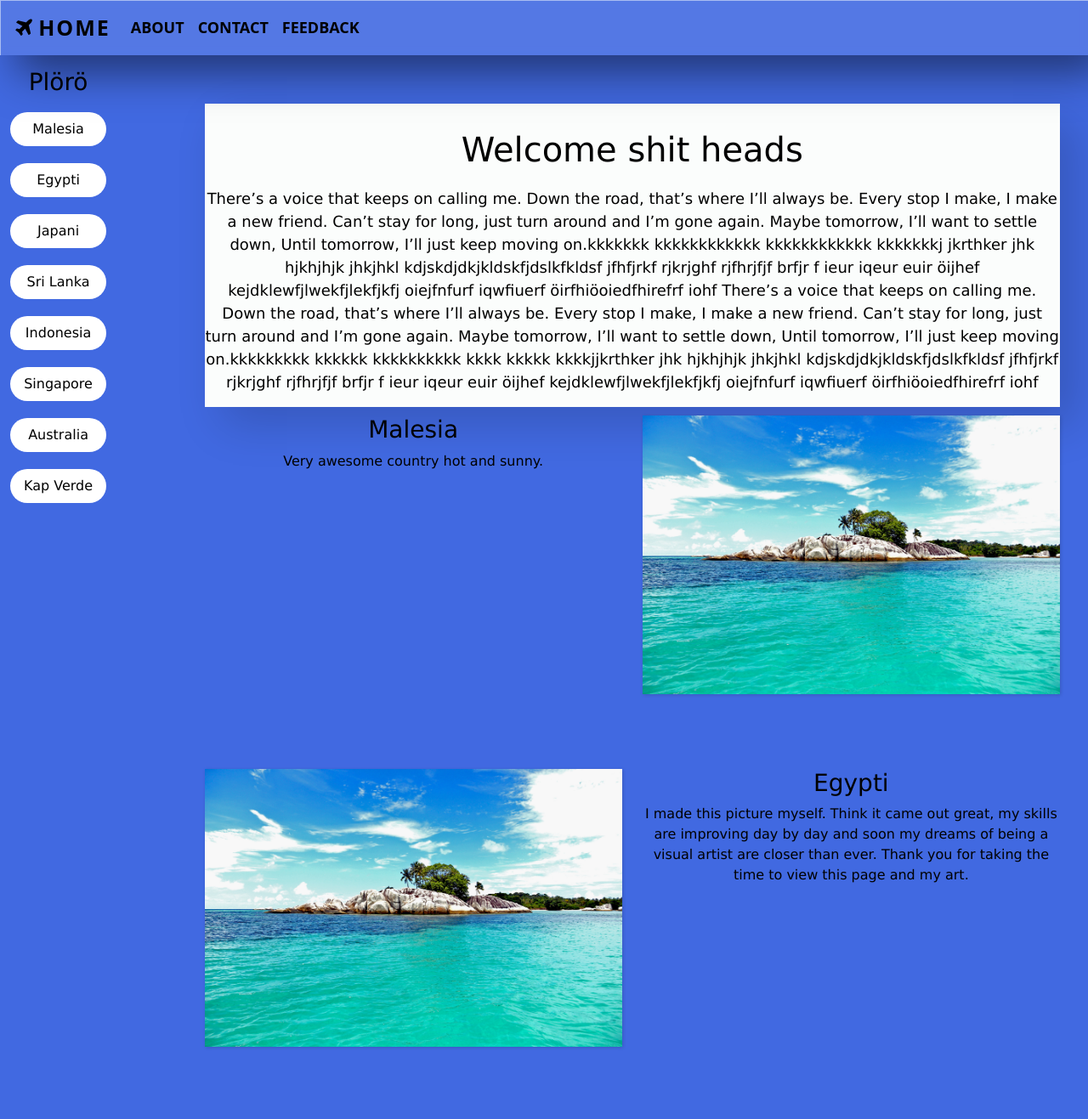
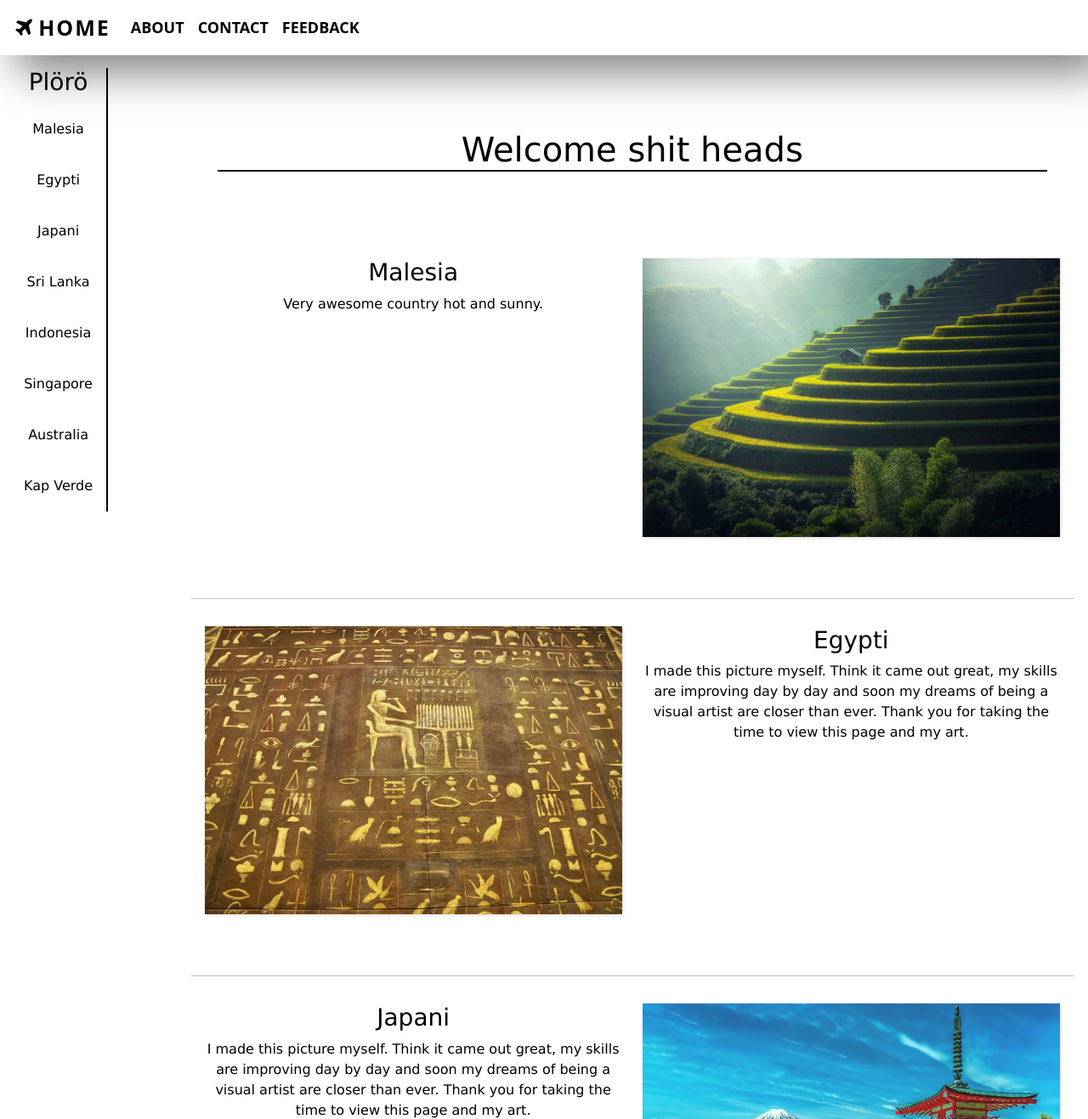
Before and after one commit to jerejalmari/Jeres-Angels-wwwProject, a PHP site: page /countries.html in a window 1280 px wide. Shown: the top 1317 px of the page at 85% size. Run offline with PHP 8.4, Linux system fonts and the light colour scheme.

Commit message:
everything

```diff
--- a/countries.html
+++ b/countries.html
@@ -88,115 +88,108 @@
         <div class="col-lg-12 col-md-12 col-sm-12">
             <div class="welcome">
             <h1>Welcome shit heads</h1>
-            <p>There’s a voice that keeps on calling me. Down the road, that’s where I’ll always be.
-               Every stop I make, I make a new friend. Can’t stay for long,
-                just turn around and I’m gone again. Maybe tomorrow, I’ll want to settle down,
-                Until tomorrow, I’ll just keep moving on.kkkkkkk kkkkkkkkkkkk kkkkkkkkkkkk kkkkkkkj jkrthker jhk
-                hjkhjhjk jhkjhkl
-                kdjskdjdkjkldskfjdslkfkldsf jfhfjrkf rjkrjghf rjfhrjfjf brfjr f  ieur iqeur  euir  öijhef
-                kejdklewfjlwekfjlekfjkfj oiejfnfurf iqwfiuerf öirfhiöoiedfhirefrf iohf
-                There’s a voice that keeps on calling me. Down the road, that’s where I’ll always be.
-                Every stop I make, I make a new friend. Can’t stay for long,
-                just turn around and I’m gone again. Maybe tomorrow, I’ll want to settle down,
-                Until tomorrow, I’ll just keep moving on.kkkkkkkkk kkkkkk kkkkkkkkkk kkkk kkkkk kkkkjjkrthker jhk
-                hjkhjhjk jhkjhkl
-                kdjskdjdkjkldskfjdslkfkldsf jfhfjrkf rjkrjghf rjfhrjfjf brfjr f  ieur iqeur  euir  öijhef
-                kejdklewfjlwekfjlekfjkfj oiejfnfurf iqwfiuerf öirfhiöoiedfhirefrf iohf</p>
+
           </div>
         </div>
-        <div class="col-lg-6 col-md-6 col-sm-12">
-          <h3 class="feature-title" id="malesia">Malesia</h3>
+      </div>
+      <div class="features row parent" id="malesia">
+        <div class="col-lg-6 col-md-6 col-sm-12 c-text">
+          <h3 class="feature-title">Malesia</h3>
           <p>Very awesome country hot and sunny.</p>
         </div>
-        <div class="col-lg-6 col-md-6 col-sm-12">
-            <img src="img/seapic.jpg" alt="Picture of Sri Lanka">
+
+        <div class="col-lg-6 col-md-6 col-sm-12 c-img">
+            <img src="img/malesia2.jpg" alt="Picture of Malaysia">
           </div>
       </div>
-      <div class="features row">
-        <div class="col-lg-6 col-md-6 col-sm-12">
-            <img src="img/seapic.jpg" alt="Picture of Sri Lanka">
+      <hr>
+      <div class="features row parent" id="egypti">
+        <div class="col-lg-6 col-md-6 col-sm-12 c-img">
+            <img src="img/egypti2.jpg" alt="Picture of Egypt">
           </div>
-          <div class="col-lg-6 col-md-6 col-sm-12">
-            <h3 class="feature-title" id="egypti">Egypti</h3>
+          <div class="col-lg-6 col-md-6 col-sm-12 c-text">
+            <h3 class="feature-title">Egypti</h3>
             <p>I made this picture myself. Think it came out great, my skills are improving day by day and soon my dreams of being a visual artist are closer than ever. Thank you for taking the time to view this page and my art.</p>
           </div>
 
+      </div>
+      <hr>
+      <div class="features row parent" id="japani">
 
-      </div>
-      <div class="features row">
-
-          <div class="col-lg-6 col-md-6 col-sm-12">
-            <h3 class="feature-title" id="japani">Japani</h3>
+          <div class="col-lg-6 col-md-6 col-sm-12 c-text">
+            <h3 class="feature-title">Japani</h3>
             <p>I made this picture myself. Think it came out great, my skills are improving day by day and soon my dreams of being a visual artist are closer than ever. Thank you for taking the time to view this page and my art.</p>
           </div>
-          <div class="col-lg-6 col-md-6 col-sm-12">
-            <img src="images/australia.jpg" alt="Picture of Sri Lanka">
+          <div class="col-lg-6 col-md-6 col-sm-12 c-img">
+            <img src="img/jaappani1.jpg" alt="Picture of Sri Lanka">
           </div>
 
       </div>
-      <div class="features row" id="sri lanka">
-
-          <div class="col-lg-6 col-md-6 col-sm-12">
-            <h3 class="feature-title" id="sri lanka">Sri Lanka</h3>
-            <p id="srilanka">I made this picture myself. Think it came out great, my skills are improving day by day and soon my dreams of being a visual artist are closer than ever. Thank you for taking the time to view this page and my art.
+      <hr>
+      <div class="features row parent" id="sri lanka">
+        <div class="col-lg-6 col-md-6 col-sm-12 c-img">
+          <img src="img/sri lanka.jpg" alt="Picture of Sri Lanka">
+        </div>
+          <div class="col-lg-6 col-md-6 col-sm-12 c-text">
+            <h3 class="feature-title">Sri Lanka</h3>
+            <p>I made this picture myself. Think it came out great, my skills are improving day by day and soon my dreams of being a visual artist are closer than ever. Thank you for taking the time to view this page and my art.
               I made this picture myself. Think it came out great, my skills are improving day by day and soon my dreams of being a visual artist are closer than ever. Thank you for taking the time to view this page and my art.
               I made this picture myself. Think it came out great, my skills are improving day by day and soon my dreams of being a visual artist are closer than ever. Thank you for taking the time to view this page and my art.
             </p>
           </div>
-          <div class="col-lg-6 col-md-6 col-sm-12">
-            <img src="images/australia.jpg" alt="Picture of Sri Lanka">
-          </div>
         </div>
-        <div class="features row">
+        <hr>
+        <div class="features row parent" id="indonesia">
 
-          <div class="col-lg-6 col-md-6 col-sm-12">
-            <h3 class="feature-title" id="indonesia">Indonesia</h3>
-            <p id="srilanka">I made this picture myself. Think it came out great, my skills are improving day by day and soon my dreams of being a visual artist are closer than ever. Thank you for taking the time to view this page and my art.
+          <div class="col-lg-6 col-md-6 col-sm-12 c-text">
+            <h3 class="feature-title">Indonesia</h3>
+            <p>I made this picture myself. Think it came out great, my skills are improving day by day and soon my dreams of being a visual artist are closer than ever. Thank you for taking the time to view this page and my art.
               I made this picture myself. Think it came out great, my skills are improving day by day and soon my dreams of being a visual artist are closer than ever. Thank you for taking the time to view this page and my art.
               I made this picture myself. Think it came out great, my skills are improving day by day and soon my dreams of being a visual artist are closer than ever. Thank you for taking the time to view this page and my art.
             </p>
           </div>
-          <div class="col-lg-6 col-md-6 col-sm-12">
-            <img src="images/australia.jpg" alt="Picture of Sri Lanka">
+          <div class="col-lg-6 col-md-6 col-sm-12 c-img">
+            <img src="img/indonesia1.jpg" alt="Picture of Sri Lanka">
           </div>
         </div>
-        <div class="features row">
-
-          <div class="col-lg-6 col-md-6 col-sm-12">
-            <h3 class="feature-title" id="singapore">Singapore</h3>
-            <p id="srilanka">I made this picture myself. Think it came out great, my skills are improving day by day and soon my dreams of being a visual artist are closer than ever. Thank you for taking the time to view this page and my art.
+        <hr>
+        <div class="features row parent" id="singapore">
+          <div class="col-lg-6 col-md-6 col-sm-12 c-img">
+            <img src="img/singapore.jpg" alt="Picture of Sri Lanka">
+          </div>
+          <div class="col-lg-6 col-md-6 col-sm-12 c-text">
+            <h3 class="feature-title">Singapore</h3>
+            <p>I made this picture myself. Think it came out great, my skills are improving day by day and soon my dreams of being a visual artist are closer than ever. Thank you for taking the time to view this page and my art.
               I made this picture myself. Think it came out great, my skills are improving day by day and soon my dreams of being a visual artist are closer than ever. Thank you for taking the time to view this page and my art.
               I made this picture myself. Think it came out great, my skills are improving day by day and soon my dreams of being a visual artist are closer than ever. Thank you for taking the time to view this page and my art.
             </p>
           </div>
-          <div class="col-lg-6 col-md-6 col-sm-12">
-            <img src="images/australia.jpg" alt="Picture of Sri Lanka">
-          </div>
         </div>
-        <div class="features row">
+        <hr>
+        <div class="features row parent" id="australia">
 
-          <div class="col-lg-6 col-md-6 col-sm-12">
-            <h3 class="feature-title" id="australia">Australia</h3>
-            <p id="srilanka">I made this picture myself. Think it came out great, my skills are improving day by day and soon my dreams of being a visual artist are closer than ever. Thank you for taking the time to view this page and my art.
+          <div class="col-lg-6 col-md-6 col-sm-12 c-text">
+            <h3 class="feature-title">Australia</h3>
+            <p>I made this picture myself. Think it came out great, my skills are improving day by day and soon my dreams of being a visual artist are closer than ever. Thank you for taking the time to view this page and my art.
               I made this picture myself. Think it came out great, my skills are improving day by day and soon my dreams of being a visual artist are closer than ever. Thank you for taking the time to view this page and my art.
               I made this picture myself. Think it came out great, my skills are improving day by day and soon my dreams of being a visual artist are closer than ever. Thank you for taking the time to view this page and my art.
             </p>
           </div>
-          <div class="col-lg-6 col-md-6 col-sm-12">
-            <img src="images/animegirl.png" alt="Picture of Sri Lanka">
+          <div class="col-lg-6 col-md-6 col-sm-12 c-img">
+            <img src="img/australia.jpg" alt="Picture of Sri Lanka">
           </div>
         </div>
-        <div class="features row">
-
-          <div class="col-lg-6 col-md-6 col-sm-12">
-            <h3 class="feature-title" id="kap verde">Kap Verde</h3>
-            <p id="srilanka">I made this picture myself. Think it came out great, my skills are improving day by day and soon my dreams of being a visual artist are closer than ever. Thank you for taking the time to view this page and my art.
+        <hr>
+        <div class="features row parent" id="kapverde">
+          <div class="col-lg-6 col-md-6 col-sm-12 c-img">
+            <img src="img/kap verde.jpg" alt="Picture of Sri Lanka">
+          </div>
+          <div class="col-lg-6 col-md-6 col-sm-12 c-text">
+            <h3 class="feature-title">Kap Verde</h3>
+            <p>I made this picture myself. Think it came out great, my skills are improving day by day and soon my dreams of being a visual artist are closer than ever. Thank you for taking the time to view this page and my art.
               I made this picture myself. Think it came out great, my skills are improving day by day and soon my dreams of being a visual artist are closer than ever. Thank you for taking the time to view this page and my art.
               I made this picture myself. Think it came out great, my skills are improving day by day and soon my dreams of being a visual artist are closer than ever. Thank you for taking the time to view this page and my art.
             </p>
-          </div>
-          <div class="col-lg-6 col-md-6 col-sm-12">
-            <img src="images/sunny4.jpg" alt="Picture of Sri Lanka">
           </div>
         </div>
       </div>
--- a/css/countries.css
+++ b/css/countries.css
@@ -1,14 +1,10 @@
-@font-face{
-  src: url(fonts/futura\ medium\ bt.ttf);
-  font-family: futura;
-  }
 
 
 
   body {
     padding: 0;
     margin: 0;
-    background:royalblue;
+    background:white;
     min-width: 100%;
 
   }
@@ -113,8 +109,8 @@
     margin-bottom: 10px;
     overflow: hidden;
 
-    background-color: white;
-    border-radius: 25px;
+
+
 
   }
   .nav-item a {
@@ -127,6 +123,8 @@
 
   .side-nav{
       position: fixed;
+      border-right: solid black 2px;
+
   }
 
   h1{
@@ -135,15 +133,13 @@
       margin-bottom: 20px;
       margin-left: 15px;
       margin-right: 15px;
+      border-bottom: solid black 2px;
   }
 
   .welcome{
       margin-bottom: 60px;
-      font-size: 18px;
       margin-top: 10px;
       margin-bottom: 10px;
-      box-shadow: 20px 20px 50px rgba(0, 0, 0, 0.164);
-      background: rgb(251, 253, 252);
       overflow: hidden;
 
 
@@ -168,3 +164,19 @@
     backdrop-filter: blur(5px);
     padding: 60px 0 30px;
 }
+
+hr{
+  color: black;
+  border-color: black;
+  border-top: black;
+  border-width: 10px;
+}
+
+@media screen and (max-width:767px){
+  .parent{
+    display: flex;
+    flex-flow: column;
+  }
+  .c-text{order: 2;}
+  .c-img{order: 1;}
+}
```
Also changed, not shown: img/australia.jpg (added), img/australia2.jpg (added), img/australia3.jpg (added), img/indonesia.jpg (added), img/indonesia1.jpg (added), img/indonesia2.jpg (added), img/indonesia3.jpg (added), img/kap verde.jpg (added), img/kap verde2.jpg (added), img/singapore.jpg (added), img/singapore2.jpg (added), img/singapore3.jpg (added), img/singapore4.jpg (added), img/sri lanka.jpg (added), 2 more files.
